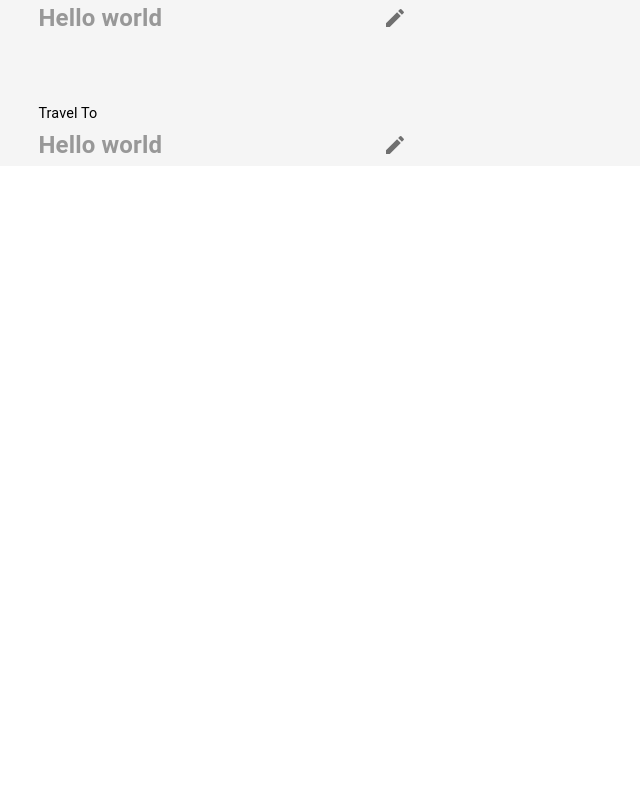
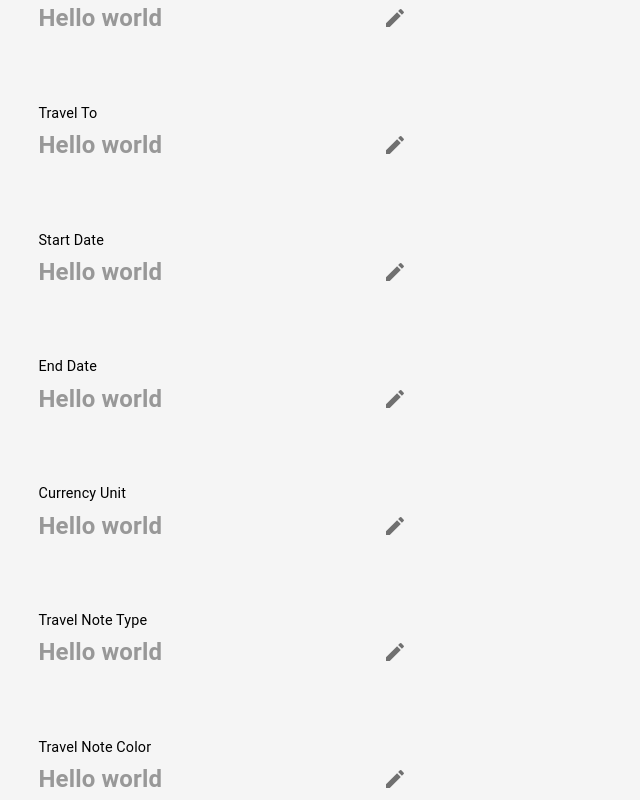
Before and after one commit to Taehoya/pocket-mate, a Next.js app in the folder client/: page /en/test in a window 1280 px wide. Shown: the part 304-1104 px from the top of the page, without its empty margins (0-640 px from the left). Before the commit the page ends 800 px from the top, so only its background shows below. Built offline with nearby package versions, Linux system fonts and the light colour scheme.

Commit message:
add fields to edit page

```diff
--- a/client/src/app/[locale]/(page-components)/EditTripPage.tsx
+++ b/client/src/app/[locale]/(page-components)/EditTripPage.tsx
@@ -137,6 +137,11 @@ const EditTripPage = () => {
         <Typography sx={{ flexGrow: 1, textAlign: "center" }}>TETS </Typography>
         <EditField fieldTitle="Trip Name" />
         <EditField fieldTitle="Travel To" />
+        <EditField fieldTitle="Start Date" />
+        <EditField fieldTitle="End Date" />
+        <EditField fieldTitle="Currency Unit" />
+        <EditField fieldTitle="Travel Note Type" />
+        <EditField fieldTitle="Travel Note Color" />
       </Box>
     </div>
   );
```
